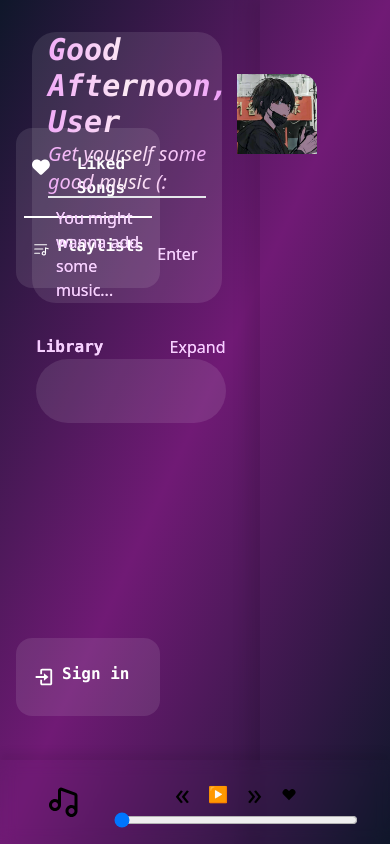
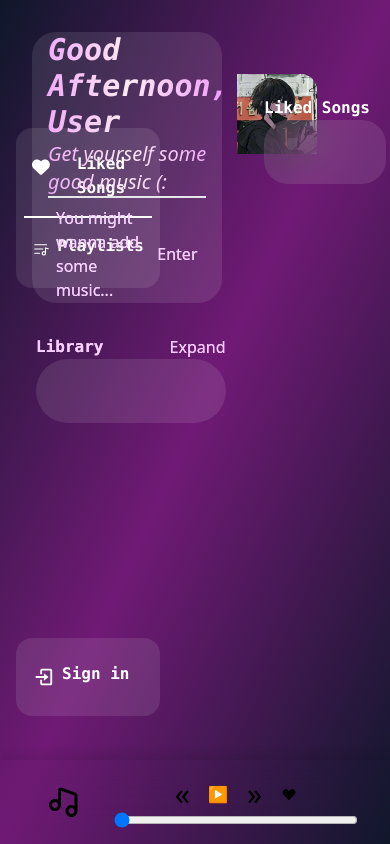
Before and after one commit to thecrusader25225/melody-flow, a React (Create React App) app: page / in a window 390 px wide. Built offline with nearby package versions, Linux system fonts and the light colour scheme.

Commit message:
updated ui

```diff
--- a/src/App.js
+++ b/src/App.js
@@ -4,26 +4,32 @@ import Library from "./Library";
 import { FaHeart } from "react-icons/fa6";
 import { PiPlaylist } from "react-icons/pi";
 import { BiLogIn } from "react-icons/bi";
+import { useState } from "react";
 
 function App() {
+  const [page, setPage] = useState("Liked");
+
   return (
     <>
       <BrowserRouter>
         <div className="w-screen h-screen">
           <div className="fixed top-0 left-0  border-b border-black h-24 w-full shadow-xl bg-transparent backdrop-blur z-10 overflow-hidden toggle-visibility"></div>
           <div className="fixed flex flex-col justify-between top-0 left-0 h-full w-1/6 min-w-44 toggle-visibility pt-32 pb-32 p-4">
-            <span className="flex flex-col justify-center text-white bg-white bg-opacity-10 p-2 font-bold italic font-mono rounded-2xl">
-              <button className="navButton ">
+            <span className="flex flex-col justify-center text-white bg-white bg-opacity-10 p-2 font-bold font-mono rounded-2xl">
+              <button className="navButton " onClick={() => setPage("Liked")}>
                 <FaHeart className="text-3xl pr-2" />
                 <p>Liked Songs</p>
               </button>
               <div className="bg-white h-0.5 w-full"></div>
-              <button className="navButton ">
+              <button
+                className="navButton "
+                onClick={() => setPage("Playlist")}
+              >
                 <PiPlaylist className=" text-3xl pr-2" />
                 <p>Playlists</p>
               </button>
             </span>
-            <span className="flex flex-col justify-center text-white bg-white bg-opacity-10 p-2 font-bold italic font-mono rounded-2xl">
+            <span className="flex flex-col justify-center text-white bg-white bg-opacity-10 p-2 font-bold  font-mono rounded-2xl">
               <button className="navButton ">
                 <BiLogIn className="text-3xl pr-2" />
                 <p>Sign in</p>
@@ -33,7 +39,7 @@ function App() {
 
           <div className="  w-full h-full ">
             <Routes>
-              <Route path="/" element={<Home />} />
+              <Route path="/" element={<Home page={page} />} />
               <Route path="/library" element={<Library />} />
             </Routes>
           </div>
--- a/src/Home.js
+++ b/src/Home.js
@@ -3,14 +3,15 @@ import userLogo from "./userLogo.jpg";
 import { FaMusic } from "react-icons/fa";
 import Player from "./Player";
 
-export default function Home() {
+export default function Home({ page }) {
   const [addedSongs, setAddedSongs] = useState([]);
   const [currentSongIndex, setCurrentSongIndex] = useState(-1); // -1 means no song selected
   const [time, setTime] = useState("");
   const [seeAll, setSeeAll] = useState({
     Library: false,
-    Liked: false,
-    Playlist: false,
+    Liked: true,
+    Playlist: true,
+    Recent: false,
   });
   const [likedSongs, setLikedSongs] = useState([]);
 
@@ -47,7 +48,12 @@ export default function Home() {
   function List({ type }) {
     return (
       <>
-        {(type == "Library" ? addedSongs : likedSongs).map((song, index) => (
+        {(type == "Library"
+          ? addedSongs
+          : type == "Liked"
+          ? likedSongs
+          : null
+        ).map((song, index) => (
           <div
             key={index}
             className={` m-2 p-2 text-wrap ${
@@ -67,7 +73,7 @@ export default function Home() {
 
   return (
     <div className="w-full h-full flex flex-row bg-gradient-to-tl from-slate-900 via-fuchsia-900 to-slate-900 adjustible-padding overflow-y-auto ">
-      <div className="w-[calc(100%)] h-full flex flex-col custom-text-color px-8 pt-8 mb-24 z-0">
+      <div className="w-[calc(100%)] h-full flex flex-col custom-text-color px-8 pt-8 z-0">
         <div className="w-full flex flex-col rounded-3xl px-4 h-1/3 bg-white bg-opacity-10 ">
           <div className="flex justify-between items-center w-full h-full">
             <span className="justify-center flex flex-col italic">
@@ -96,7 +102,7 @@ export default function Home() {
             />
           </div>
         </div>
-        <div className="mt-8 mb-4 w-full h-auto flex flex-col flex-grow m-1 text-fuchsia-200">
+        <div className="mt-8 w-full h-auto flex flex-col flex-grow m-1 text-fuchsia-200 pb-24">
           <span className="flex justify-between">
             <p className="font-bold font-mono ">Library</p>
             <button
@@ -116,8 +122,14 @@ export default function Home() {
           )}
         </div>
       </div>
-      <div className="top-0 right-0 w-1/3 fixed h-full shadow-left"></div>
-      <div className="player backdrop-blur h-[calc(10%)] w-full fixed bottom-0 left-0 flex px-8 items-center shadow-top">
+
+      <div className="top-0 right-0 w-1/3 py-24 fixed h-full text-white font-bold font-mono overflow-y-auto p-1">
+        <p className="">{page === "Liked" ? "Liked Songs" : "Playlists"}</p>
+        <div className=" w-full  flex flex-col rounded-3xl backdrop-blur-xl flex-wrap flex-shrink-0 p-8 bg-white bg-opacity-10 ">
+          <List type="Liked" />
+        </div>
+      </div>
+      <div className="player backdrop-blur-xl h-[calc(10%)] w-full fixed bottom-0 left-0 flex px-8 items-center shadow-top">
         <Player
           songs={addedSongs}
           currentSongIndex={currentSongIndex}
--- a/src/index.css
+++ b/src/index.css
@@ -14,7 +14,7 @@
         @apply hidden md:block
     }
     .adjustible-padding{
-        @apply pl-0 pt-0 md:pl-[calc(16%)] pr-[calc(35%)] md:py-24
+        @apply pl-0 py-0 md:pl-[calc(16%)] pr-[calc(35%)] md:py-24
     }
     .shadow-bottom{
         box-shadow: 0 8px 8px 0px rgba(0,0,0,0.07);
```
